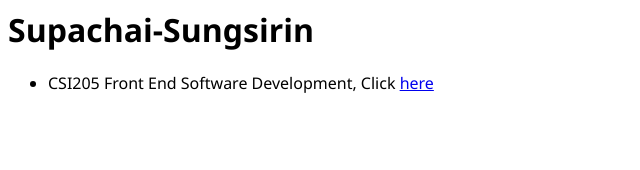
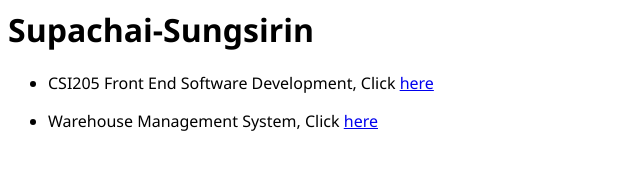
Before and after one commit to Supachai-Sungsirin/Supachai-Sungsirin.github.io, a plain HTML site: page index.html in a window 1280 px wide. Shown: the whole page, without its empty margins (0-640 px from the left). Drawn offline with Linux system fonts and the light colour scheme.

Commit message:
Update index.html

```diff
--- a/index.html
+++ b/index.html
@@ -11,6 +11,9 @@
         <ul>
             <li>CSI205 Front End Software Development, Click  <a href="https://Supachai-Sungsirin.github.io/_multipages">here</a></li>
         </ul>
+        <ul>
+            <li>Warehouse Management System, Click  <a href="https://Supachai-Sungsirin.github.io/_warehouse">here</a></li>
+        </ul>
 
     </body>
 </html>
```
